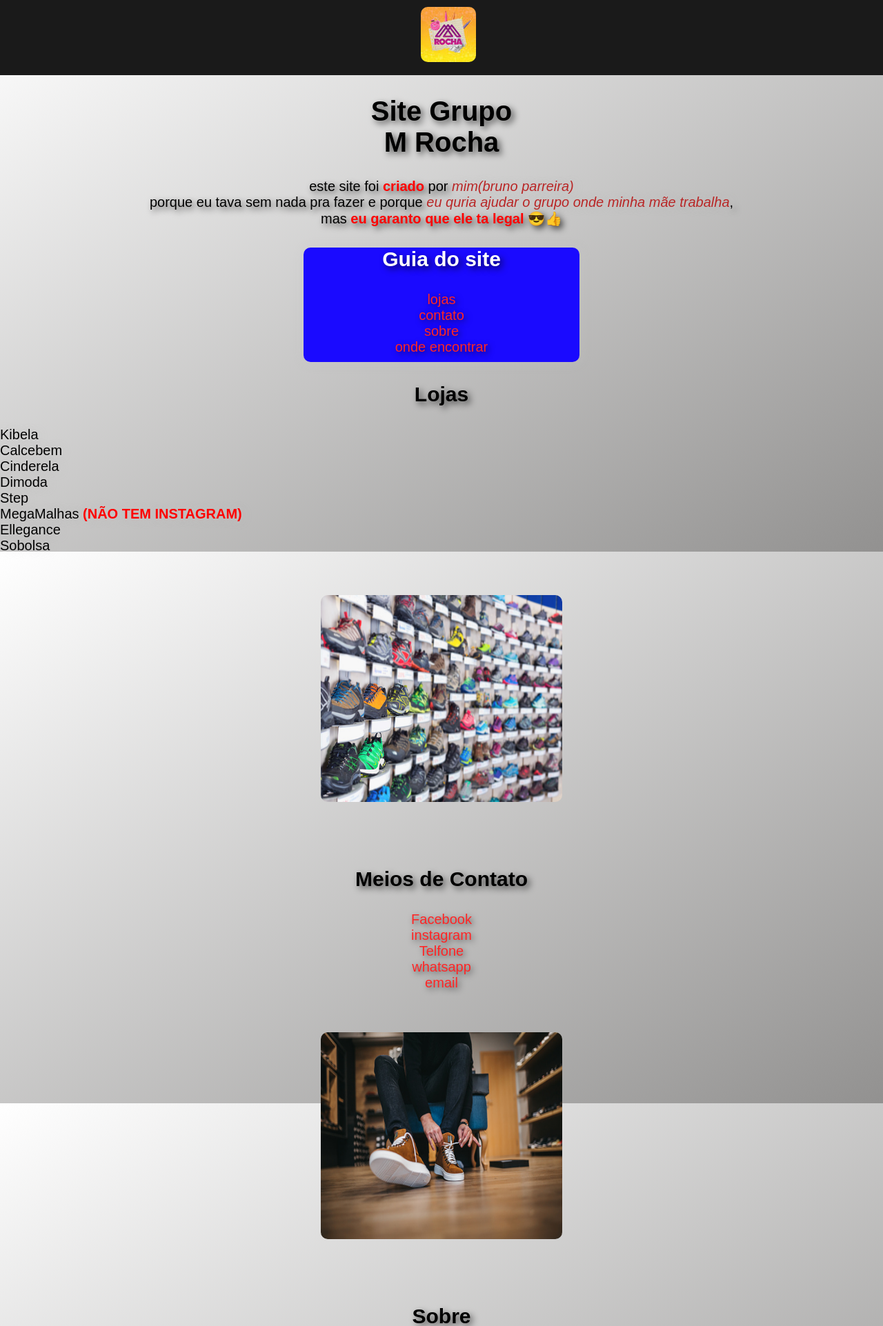
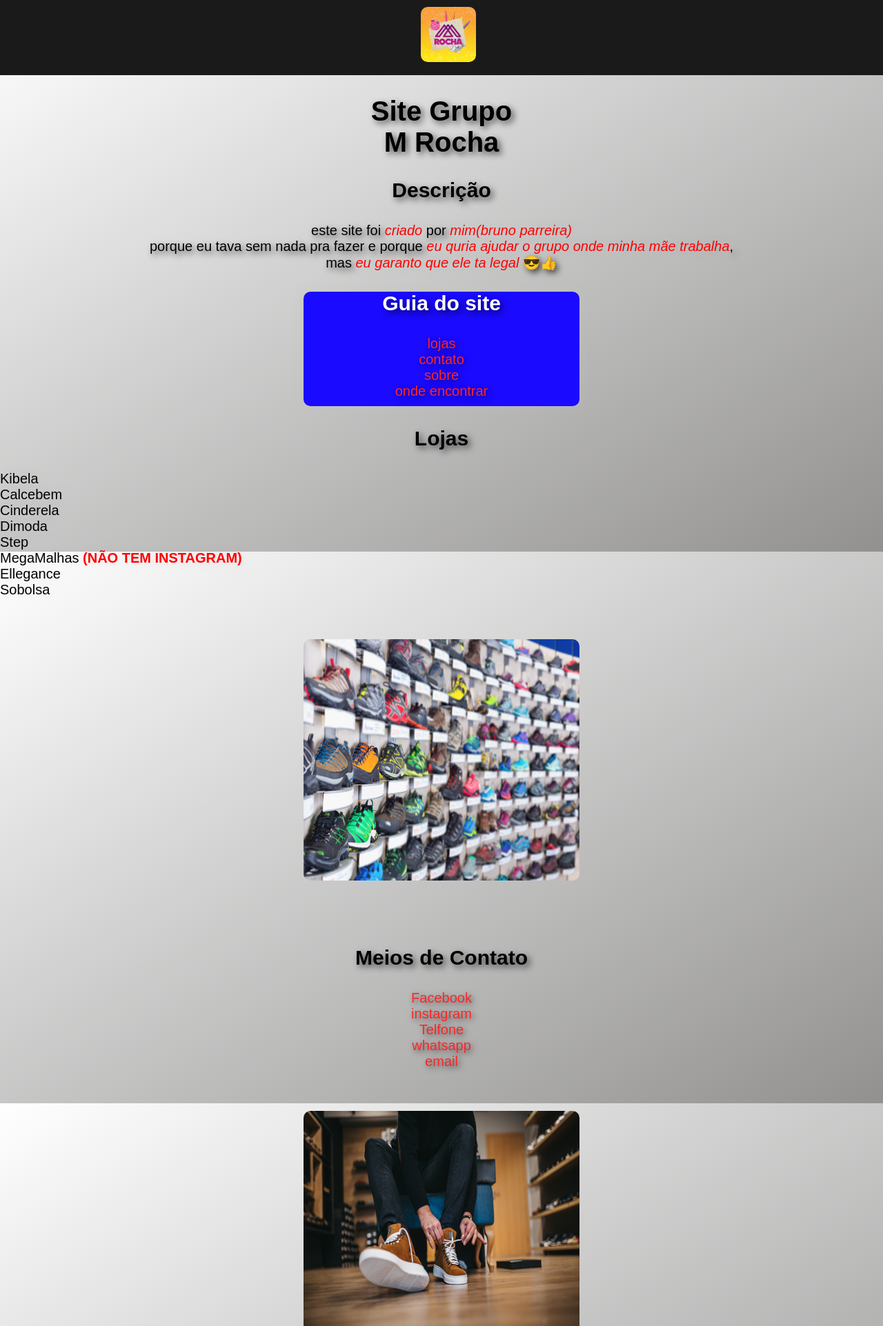
Before and after one commit to Brunin13/Brunin13.github.io, a PHP site: the page made by Mrocha Site/index.html in a window 1280 px wide. Shown: the top 1923 px of the page at 69% size. Run offline with PHP 8.4, Linux system fonts and the light colour scheme.

Commit message:
Add files via upload

```diff
--- a/Mrocha Site/index.html
+++ b/Mrocha Site/index.html
@@ -15,7 +15,8 @@
     </div>
     <div id="container">
       <h1>Site Grupo <br>M Rocha</h1>
-      <p>este site foi <strong>criado</strong> por <em>mim(bruno parreira)</em><br> porque eu tava sem nada pra fazer e porque <em>eu quria ajudar o grupo onde minha mãe trabalha</em>,<br> mas <strong>eu garanto que ele ta legal</strong> 😎👍</p>
+      <h2>Descrição</h2>
+      <p>este site foi <em>criado</em> por <em>mim(<cite>bruno parreira</cite>)</em><br> porque eu tava sem nada pra fazer e porque <em>eu quria ajudar o grupo onde minha mãe trabalha</em>,<br> mas <em>eu garanto que ele ta legal</em> 😎👍</p>
       <div class="guia">
         <h2>Guia do site</h2>
         <a target="_blank" rel="external" href="#lojas">lojas</a>
--- a/Mrocha Site/style.css
+++ b/Mrocha Site/style.css
@@ -11,7 +11,7 @@ body {
   background-image: linear-gradient(149deg, #ffffff, #929190);
   color: black;
   background-attachment: fixed;
-  text-shadow: 1px 1px 15px rgba(200, 200, 200, 0.3);
+  text-shadow: 1px 1px 15px rgba(230, 230, 230, 0.3);
 }
 
 #btn2 {
@@ -20,8 +20,8 @@ body {
 
 #container img {
   margin: 60px 0px;
-  width: 350px;
-  height: 300px;
+  width: 400px;
+  height: 350px;
   border-radius: 10px;
 }
 
@@ -62,7 +62,7 @@ ul#align a {
 }
 
 em {
-  color: rgb(185, 38, 38);
+  color: rgb(255, 0, 0);
    text-shadow: 1px 1px 15px rgba(200, 200, 200, 0.3);
 }
 
```
